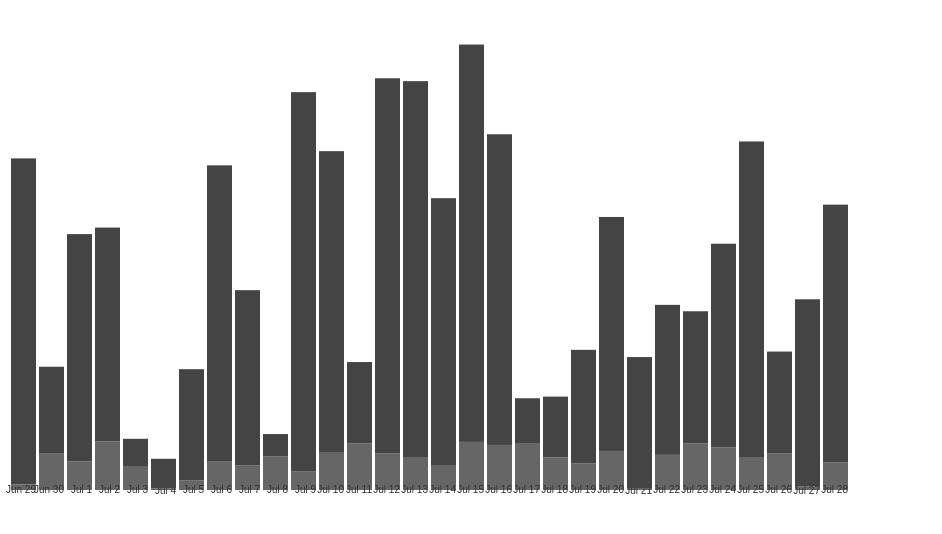
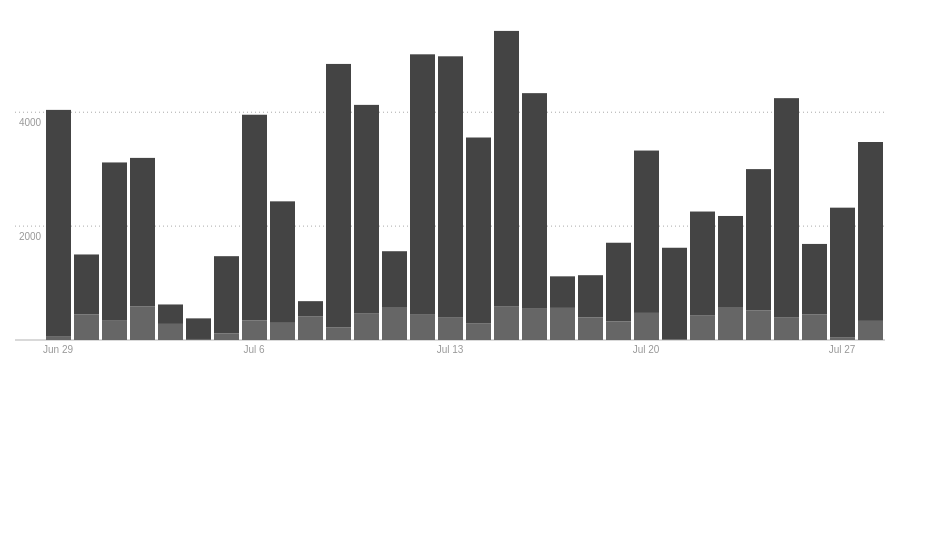
Before and after one commit to mbecica/r2d3-demos, a plain HTML site: page index.html in a window 1280 px wide. Shown: the whole page, without its empty margins (0-942 px from the left). Drawn offline with Linux system fonts and the light colour scheme.

Commit message:
a bit more extensible

```diff
--- a/index.html
+++ b/index.html
@@ -24,29 +24,52 @@ function makeData() {
 	$('body').append("div").text(JSON.stringify(data));
 }
 
-var margin = {top: 30, right: 10, bottom: 10, left: 30},
-        width = 900 - margin.right - margin.left,
-        height = 530 - margin.top - margin.bottom;
-
+var sb = {
+	margin: {top: 0, right: 0, bottom: 20, left: 15},
+  width: function() { return 900 - sb.margin.right - sb.margin.left},
+  height: function() { return 360 - sb.margin.top - sb.margin.bottom},
+	style: {
+		"ylabel": {
+			fill: "#999", "text-anchor":"left"
+		},
+		"yline": {
+			"stroke":"#aaa", "stroke-width":1, "stroke-dasharray":". "
+		},
+		"baseline": {
+			"stroke":"#666", "stroke-width":.5
+		},
+		"xlabel": {
+			fill: '#999', 'text-anchor': 'middle'
+		},
+		"bar1": {
+			fill: '#666', stroke: 0
+		},
+		"bar2": {
+			fill: "#444", stroke: 0
+		}
+	},
+	draw: function() {
     var format = d3.time.format("%b %e");
 
     var y = d3.scale.linear()
-        .range([0, height]);
+        .range([0, sb.height()]);
 
     var x = d3.scale.ordinal()
-        .rangeRoundBands([0, width], .1);
+        .rangeRoundBands([sb.margin.left, sb.width()], .1);
 
     var xAxis = d3.svg.axis()
         .scale(x)
         .orient("bottom")
-        .tickSize(-height);
+        .tickSize(-sb.height());
 
     var yAxis = d3.svg.axis()
         .scale(y)
         .orient("left")
         .tickSize(0);
 
-    var svg = Raphael(0, 0, width + margin.left + margin.right, height + margin.top + margin.bottom);
+    var svg = Raphael(sb.margin.left, sb.margin.top,
+											sb.width() + sb.margin.left + sb.margin.right,
+											sb.height() + sb.margin.top + sb.margin.bottom);
 
     d3.json("revenue.json", function(rData) {
 
@@ -58,25 +81,41 @@ var margin = {top: 30, right: 10, bottom: 10, left: 30},
 					})}))*1.1]);
       x.domain(data["total"].map(function(d) { return d.x; }));
 
-      data["gross"].forEach(function(d) {
+			y.ticks(4).forEach(function(a) {
+				var tick = svg.set(),
+						st = "M0,"+(sb.height()-y(a))+"L"+(sb.width()-sb.margin.left)+","+(sb.height()-y(a));
+				if (a != 0) {
+					tick.push(svg.text(sb.margin.left, sb.height()-y(a)+10, a)
+											 .attr(sb.style.ylabel));
+					tick.push(svg.path(st).attr(sb.style.yline));
+				} else {
+					tick.push(svg.path(st).attr(sb.style.baseline));
+				}
+			});
+
+			data["gross"].forEach(function(d, i) {
 				// Gross Revenue
         var bar = svg.set()
         bar.push(svg.rect(0, 0, x.rangeBand(), y(d.y))
-          .attr({ fill: '#666', stroke: 0 }));
-				// Label
-        bar.push(svg.text(x.rangeBand(), y(d.y), format(new Date(d.x)))
-          .attr({ fill: '#333', 'text-anchor': 'end' }).transform(['t', -3, -10]));
-
-				bar.transform(['t', x(d.x), height - y(d.y)]);
+          .attr(sb.style.bar1));
+				// Labels
+				if (i%7 == 0 || i ==0) {
+					bar.push(svg.text(x.rangeBand()-sb.margin.left+2, y(d.y) + 10, format(new Date(d.x)))
+						.attr(sb.style.xlabel));
+				}
+				bar.transform(['t', x(d.x), sb.height() - y(d.y)]);
       });
 
 			data["total"].forEach(function(d, i) {
 				// Total Revenue
         var bar = svg.set()
         bar.push(svg.rect(0, 0, x.rangeBand(), y(d.y))
-          .attr({ fill: '#444', stroke: 0 }));
+          .attr(sb.style.bar2));
 
-				bar.transform(['t', x(d.x), height - y(d.y) - y(data["gross"][i].y)]);
+				bar.transform(['t', x(d.x), sb.height() - y(d.y) - y(data["gross"][i].y)]);
       });
     });
+	}
+}
+sb.draw();
 </script>
```
